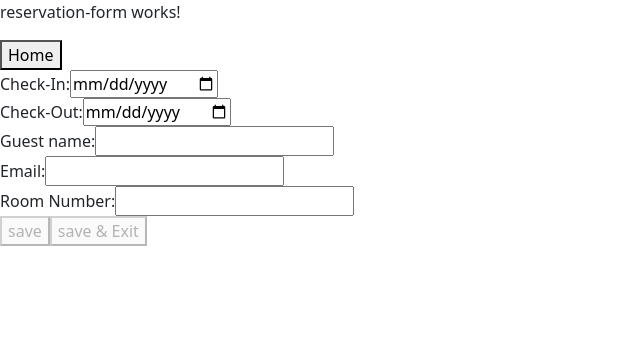
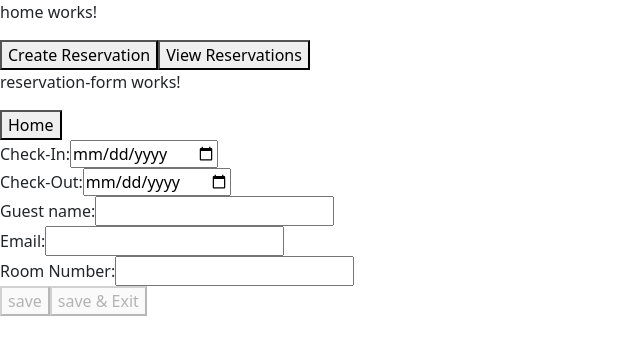
Before and after one commit to ashishchauhan99/Hotel-Reservation-App16, an Angular app: page /new in a window 1280 px wide. Shown: the top 354 px of the page, without its empty margins (0-640 px from the left). Built offline with nearby package versions, Linux system fonts and the light colour scheme.

Commit message:
One module including the other module

```diff
--- a/src/app/home/home.module.ts
+++ b/src/app/home/home.module.ts
@@ -11,6 +11,8 @@ import { RouterLink } from '@angular/router';
   imports: [
     CommonModule,
     RouterLink
+],exports: [
+  HomeComponent
 ]
 })
 export class HomeModule { }
--- a/src/app/reservation/reservation-form/reservation-form.component.html
+++ b/src/app/reservation/reservation-form/reservation-form.component.html
@@ -1,3 +1,5 @@
+<app-home></app-home>
+
 <p>reservation-form works!</p>
 
 <button [routerLink]="['']">Home</button>
--- a/src/app/reservation/reservation-list/reservation-list.component.html
+++ b/src/app/reservation/reservation-list/reservation-list.component.html
@@ -1,4 +1,7 @@
 <div class="container">
+
+    <app-home></app-home>
+    <div class="container mt-3"></div>
 
     <button [routerLink]="['']">Home</button>
 
--- a/src/app/reservation/reservation.module.ts
+++ b/src/app/reservation/reservation.module.ts
@@ -4,6 +4,7 @@ import { ReservationFormComponent } from './reservation-form/reservation-form.co
 import { ReservationListComponent } from './reservation-list/reservation-list.component';
 import { RouterLink } from '@angular/router';
 import { FormsModule, ReactiveFormsModule } from '@angular/forms';
+import { HomeModule } from '../home/home.module';
 
 
 @NgModule({
@@ -15,7 +16,8 @@ import { FormsModule, ReactiveFormsModule } from '@angular/forms';
     CommonModule,
     RouterLink,
     FormsModule,
-    ReactiveFormsModule
+    ReactiveFormsModule,
+    HomeModule
   ]
 })
 export class ReservationModule { }
```
Also changed, not shown: 1 other file (tests, documents, lock files or other folders).
